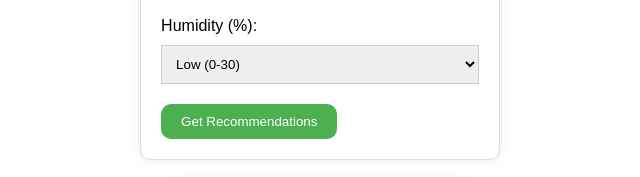
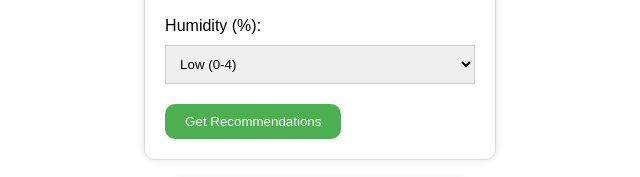
Before and after one commit to Harshal-belgamwar/deld-project, a plain HTML site: page index.html in a window 1280 px wide. Shown: the part 491-668 px from the top of the page, 320-960 px from the left. Drawn offline with Linux system fonts and the light colour scheme.

Commit message:
second commit

```diff
--- a/index.html
+++ b/index.html
@@ -37,9 +37,9 @@
 
                <label for="humidity">Humidity (%):</label>
                <select id="humidity" name="humidity">
-                   <option value="low">Low (0-30)</option>
-                   <option value="medium">Medium (31-60)</option>
-                   <option value="high">High (61-100)</option>
+                   <option value="low">Low (0-4)</option>
+                   <option value="medium">Medium (5-10)</option>
+                   <option value="high">High (10-15)</option>
                </select>
                <button type="submit">Get Recommendations</button>
            </form>
```
